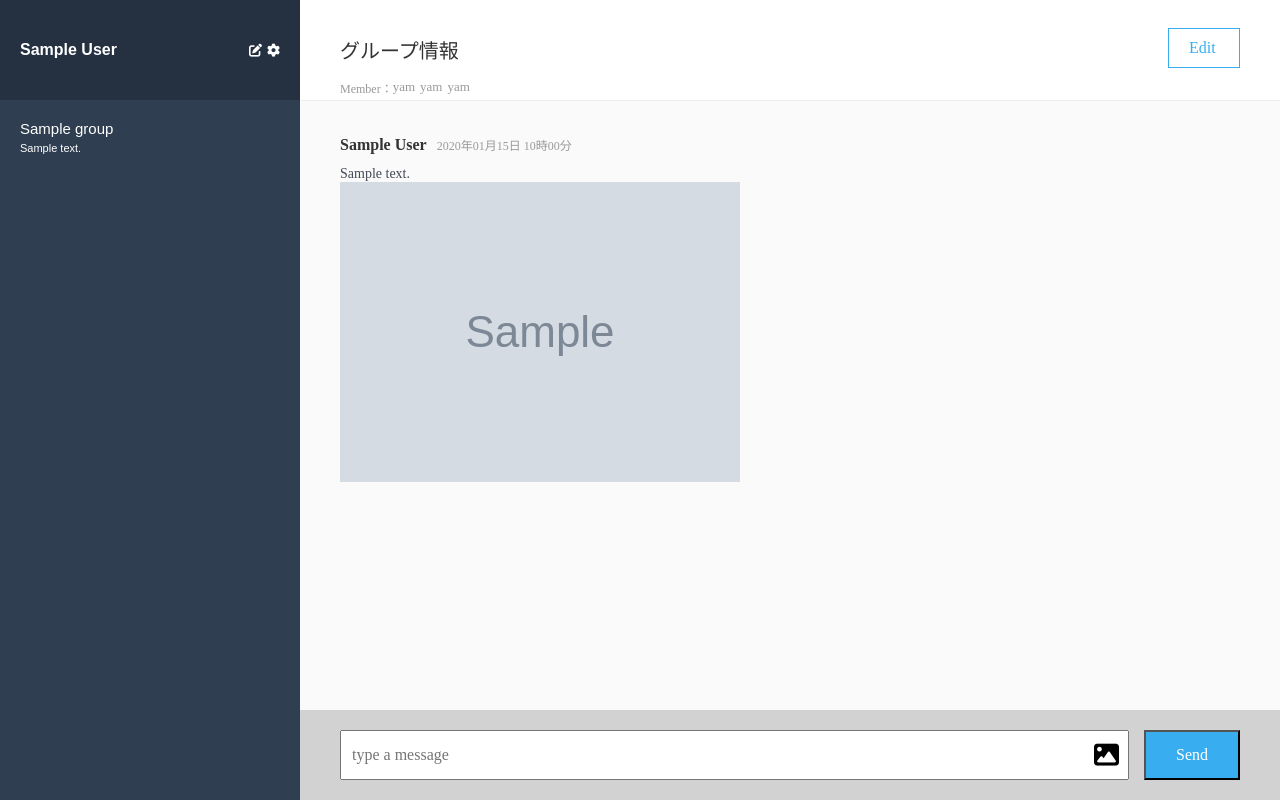
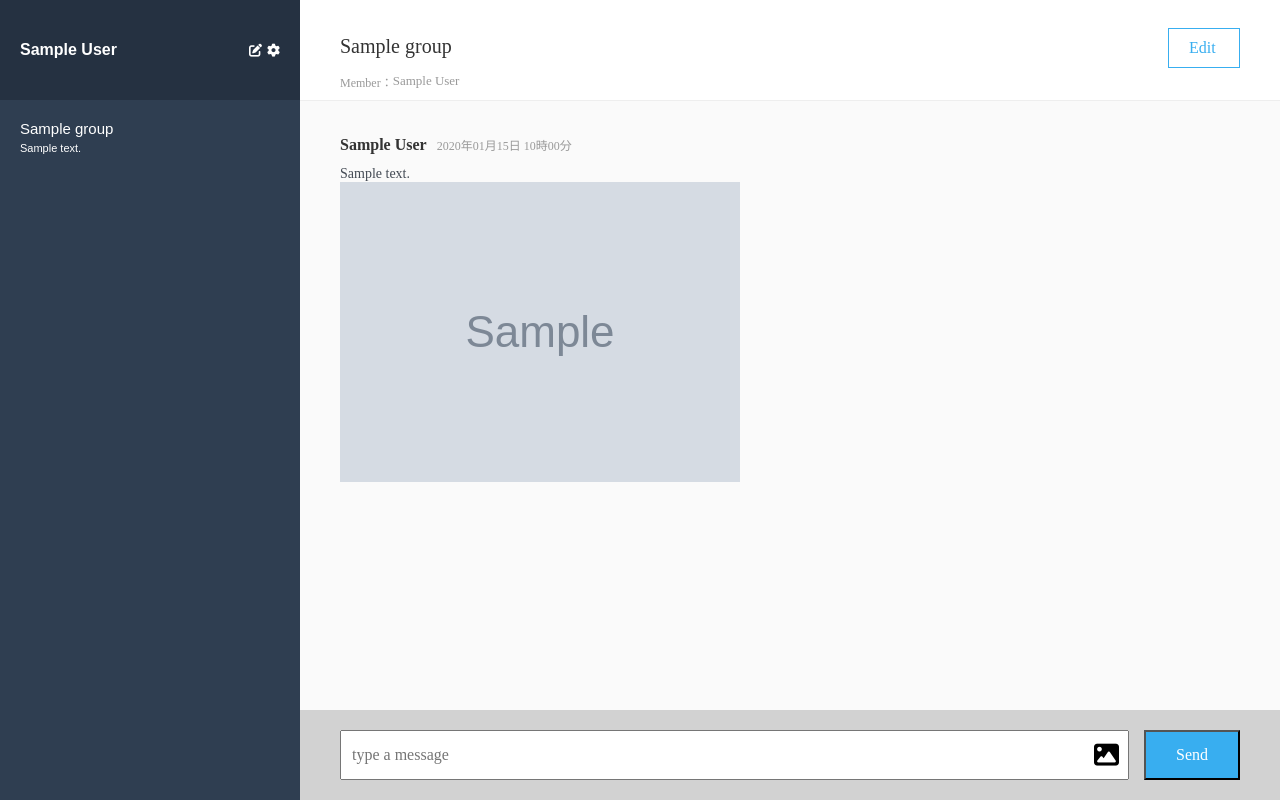
Before and after one commit to KazYam1001/chat-space6, a Rails app: page /groups/1/messages in a window 1280 px wide. Run offline with Rails 7, Linux system fonts and the light colour scheme; a user stored in the database is signed in; tables that the repository leaves empty hold one stand-in row (values such as "Sample post"); grey boxes marked "Sample" are stand-in pictures; style sheets or scripts are compiled from the project's sources; some libraries are stand-ins or nearby versions.

Commit message:
tweak views

```diff
--- a/app/controllers/groups_controller.rb
+++ b/app/controllers/groups_controller.rb
@@ -24,7 +24,7 @@ class GroupsController < ApplicationController
   def update
     @group = Group.find(params[:id])
     if @group.update(group_params)
-      redirect_to root_path, notice: 'グループを更新しました'
+      redirect_to group_messages_path(@group), notice: 'グループを更新しました'
     else
       render :edit
     end
--- a/app/views/groups/_form.html.haml
+++ b/app/views/groups/_form.html.haml
@@ -5,10 +5,6 @@
       %ul
         - group.errors.full_messages.each do |message|
           %li= message
-  .SettingGroupForm__errors
-    %h2 10件のエラーが発生しました
-    %ul
-      %li nameを入力してください
   .SettingGroupForm__field
     .SettingGroupForm__leftField
       = f.label :name, "グループ名", class: 'SettingGroupForm__label'
--- a/app/views/messages/_main_chat.html.haml
+++ b/app/views/messages/_main_chat.html.haml
@@ -2,16 +2,13 @@
   .current-group
     .current-group__info
       .current-group__name
-        グループ情報
+        = @group.name
       %ul.current-group__member-list
         Member：
-        %li.current-group__member
-          yam
-        %li.current-group__member
-          yam
-        %li.current-group__member
-          yam
-    = link_to 'Edit', '#', class: 'current-group__edit-btn'
+        - @group.users.each do |user|
+          %li.current-group__member
+            = user.name
+    = link_to 'Edit', edit_group_path(@group), class: 'current-group__edit-btn'
   %article.messages
     = render @messages
   = form_with model: [@group, @message], html: { class: 'form' }, local: true do |f|
```
